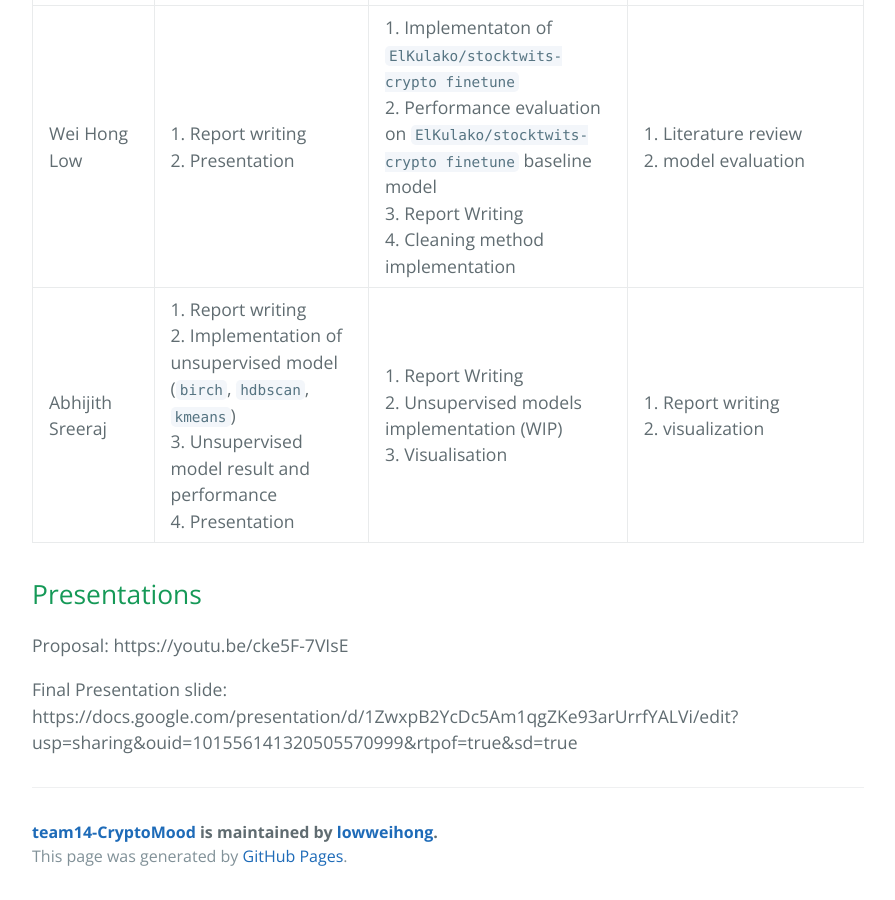
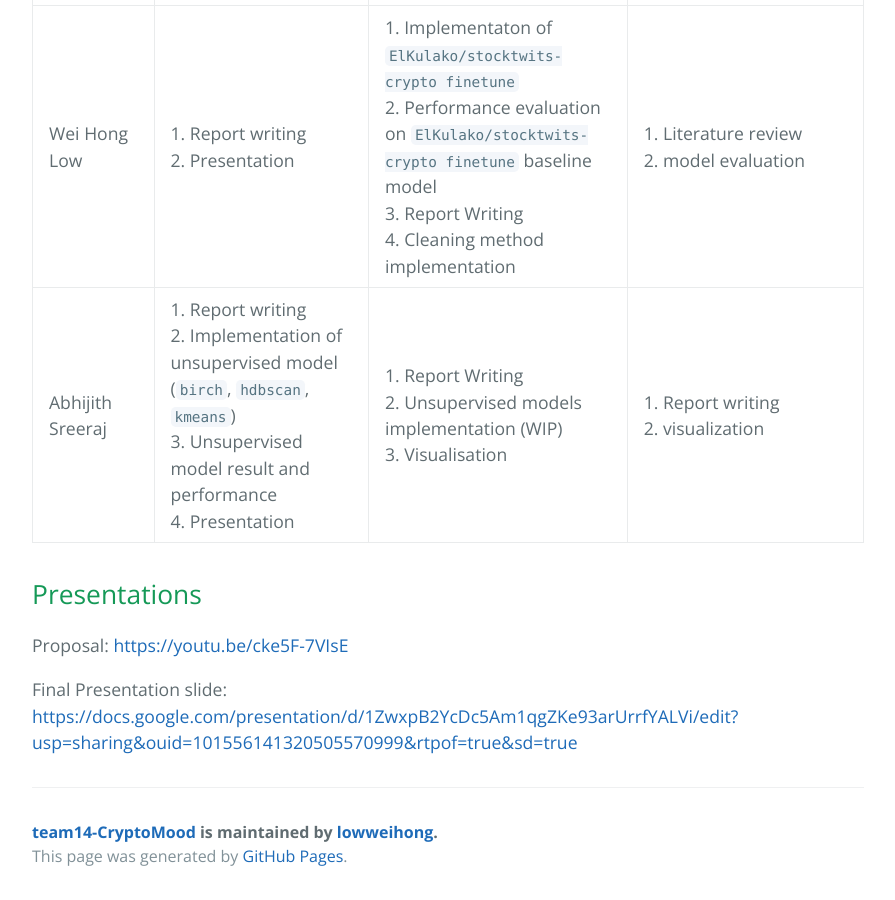
Before and after one commit to lowweihong/team14-CryptoMood, a Jekyll site: the page built from index.md, in a window 1280 px wide and 900 px high, scrolled down 16311 px. Shown: the whole window, without its empty margins (192-1087 px from the left). Built offline with Jekyll 4.4.1, drawn with Linux system fonts in a browser that asks for light colours; our own code applies the rules of GitHub Pages for plain Markdown files; some of the changed lines change nothing that is shown.

Commit message:
make link clickable

```diff
--- a/index.md
+++ b/index.md
@@ -294,6 +294,6 @@ Gantt Chart Download: [Download the Gantt Chart](assets/css/GanttChart-CS7641-te
 
 ## Presentations
 
-Proposal: https://youtu.be/cke5F-7VIsE
+Proposal: [https://youtu.be/cke5F-7VIsE](https://youtu.be/cke5F-7VIsE)
 
-Final Presentation slide: https://docs.google.com/presentation/d/1ZwxpB2YcDc5Am1qgZKe93arUrrfYALVi/edit?usp=sharing&ouid=101556141320505570999&rtpof=true&sd=true
+Final Presentation slide: [https://docs.google.com/presentation/d/1ZwxpB2YcDc5Am1qgZKe93arUrrfYALVi/edit?usp=sharing&ouid=101556141320505570999&rtpof=true&sd=true](https://docs.google.com/presentation/d/1ZwxpB2YcDc5Am1qgZKe93arUrrfYALVi/edit?usp=sharing&ouid=101556141320505570999&rtpof=true&sd=true)
```
